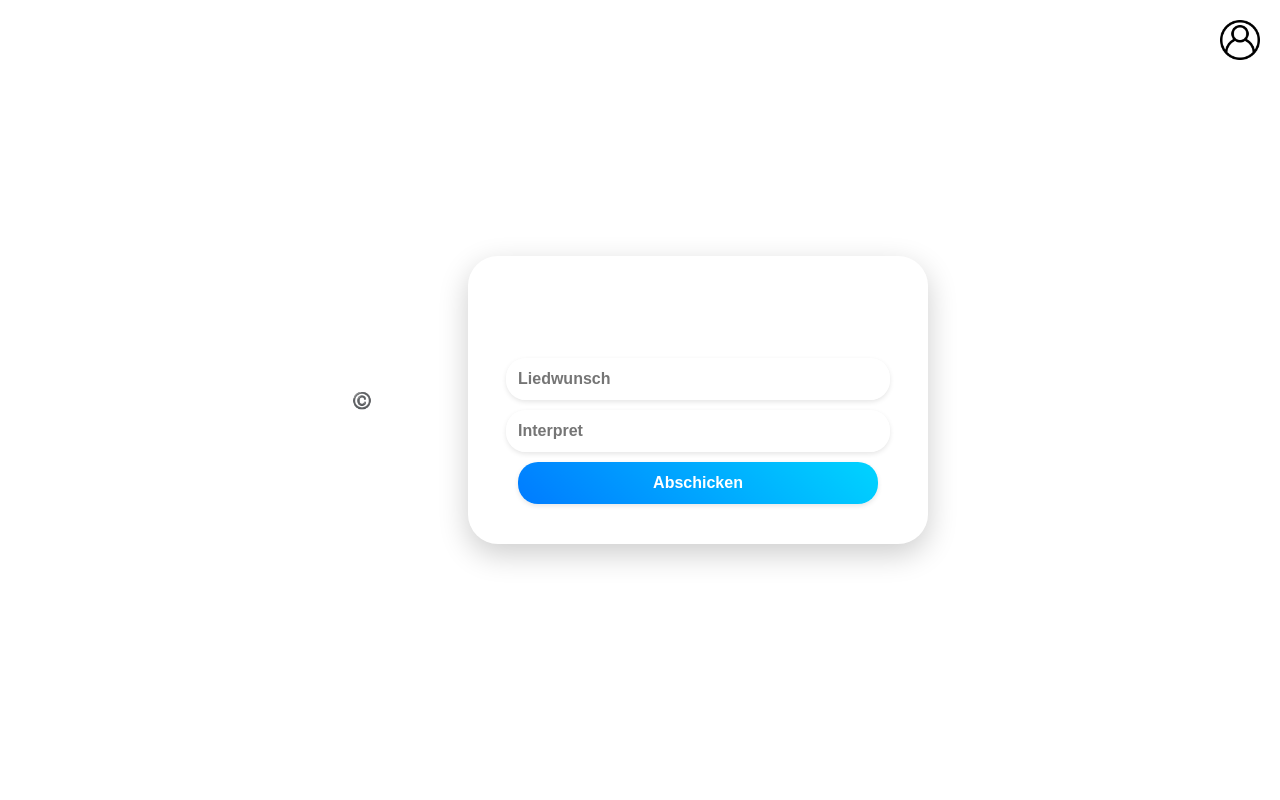
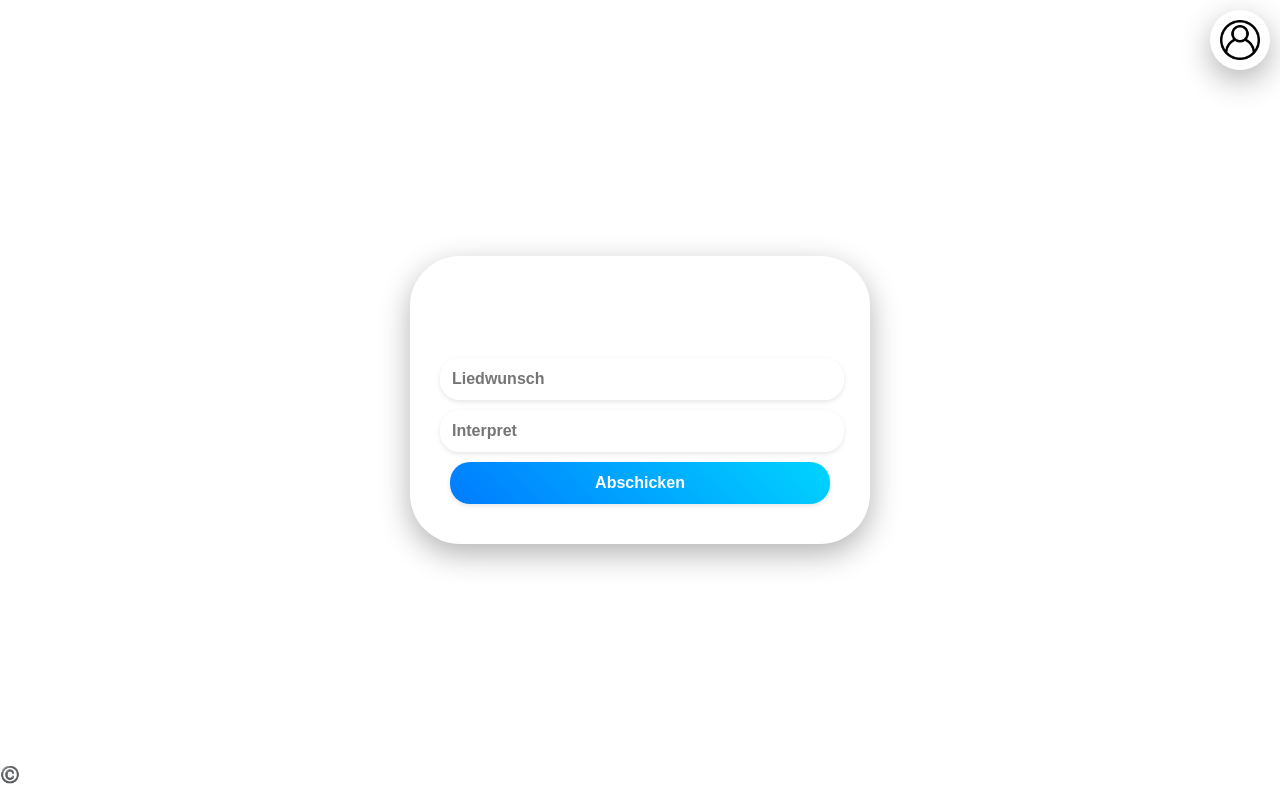
Before and after one commit to KallistoGanymed/Song-Website, a plain HTML site: page index.html in a window 1280 px wide. Drawn offline with Linux system fonts and the light colour scheme.

Commit message:
Update style.css
new file either

```diff
--- a/style.css
+++ b/style.css
@@ -16,18 +16,18 @@
 .container {
   backdrop-filter: blur(15px);
   background: rgba(255, 255, 255, 0.1);
-  border-radius: 30px; /* Rounder edges */
+  border-radius: 50px; /* Rounder edges */
   padding: 30px;
   width: 100%;
   max-width: 400px;
   text-align: center;
-  box-shadow: 0 10px 30px rgba(0, 0, 0, 0.2);
+  box-shadow: 0 10px 30px rgba(0, 0, 0, 0.3);
 }
 
 /* Inputs and buttons with both sides as half-circles */
 input, button {
   display: block;
-  width: calc(100% - 40px);
+  width: calc(100% - 20px);
   margin: 10px auto;
   padding: 12px;
   border-radius: 20px; /* Fully rounded (half-circle appearance) */
@@ -112,3 +112,25 @@
     width: calc(100% - 20px);
   }
 }
+
+.login-icon-wrapper{
+position: absolute;
+top: -10px;
+right: 10px;
+width: 60px;
+height: 60px;
+border-radius: 50%;
+backdrop-filter: blur(15px);
+background: rgba(255, 255, 255, 0.1);
+display: flex;
+justify-content: center;
+align-items: center;
+margin: 20px auto;
+box-shadow: 0 10px 30px rgba(0, 0, 0, 0.3);
+}
+
+.kallisto{
+position: absolute;
+bottom: 0px;
+left: 0px;
+}
```
